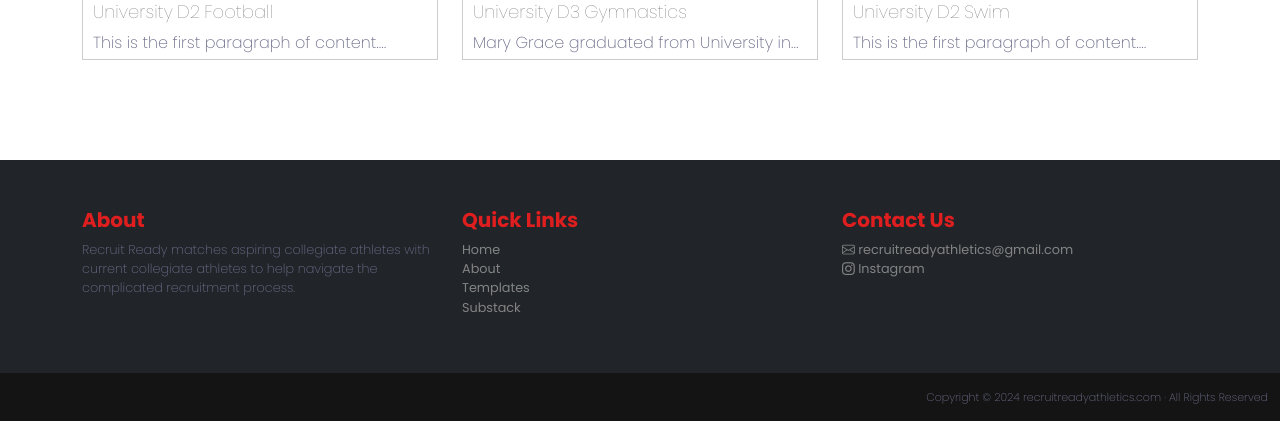
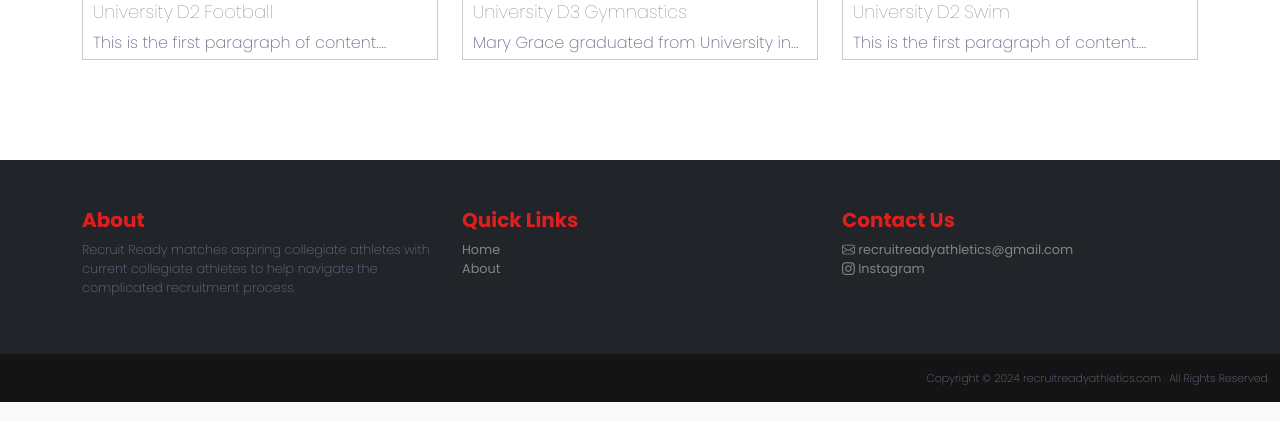
Before and after one commit to mjmacfadden/recruitready, a PHP site: page / in a window 1280 px wide. Shown: the part 1021-1442 px from the top of the page. Run offline with PHP 8.4, Linux system fonts and the light colour scheme.

Commit message:
footer links

```diff
--- a/footer.php
+++ b/footer.php
@@ -13,8 +13,6 @@
           <ul class="list-unstyled">
             <li><a href="index.php" class="text-light">Home</a></li>
             <li><a href="about.php" class="text-light">About</a></li>
-            <li><a href="Templates.php" class="text-light">Templates</a></li>
-            <li><a href="https://mmacfadden.substack.com/" target="_blank" class="text-light">Substack</a></li>
           </ul>
         </div>
         <!-- Column 3 -->
--- a/index.html
+++ b/index.html
@@ -118,8 +118,6 @@
           <ul class="list-unstyled">
             <li><a href="index.html" class="text-light">Home</a></li>
             <li><a href="about.html" class="text-light">About</a></li>
-            <li><a href="Templates.html" class="text-light">Templates</a></li>
-            <li><a href="https://mmacfadden.substack.com/" target="_blank" class="text-light">Substack</a></li>
           </ul>
         </div>
         <!-- Column 3 -->
--- a/profile.html
+++ b/profile.html
@@ -108,8 +108,6 @@
           <ul class="list-unstyled">
             <li><a href="index.html" class="text-light">Home</a></li>
             <li><a href="about.html" class="text-light">About</a></li>
-            <li><a href="Templates.html" class="text-light">Templates</a></li>
-            <li><a href="https://mmacfadden.substack.com/" target="_blank" class="text-light">Substack</a></li>
           </ul>
         </div>
         <!-- Column 3 -->
```
